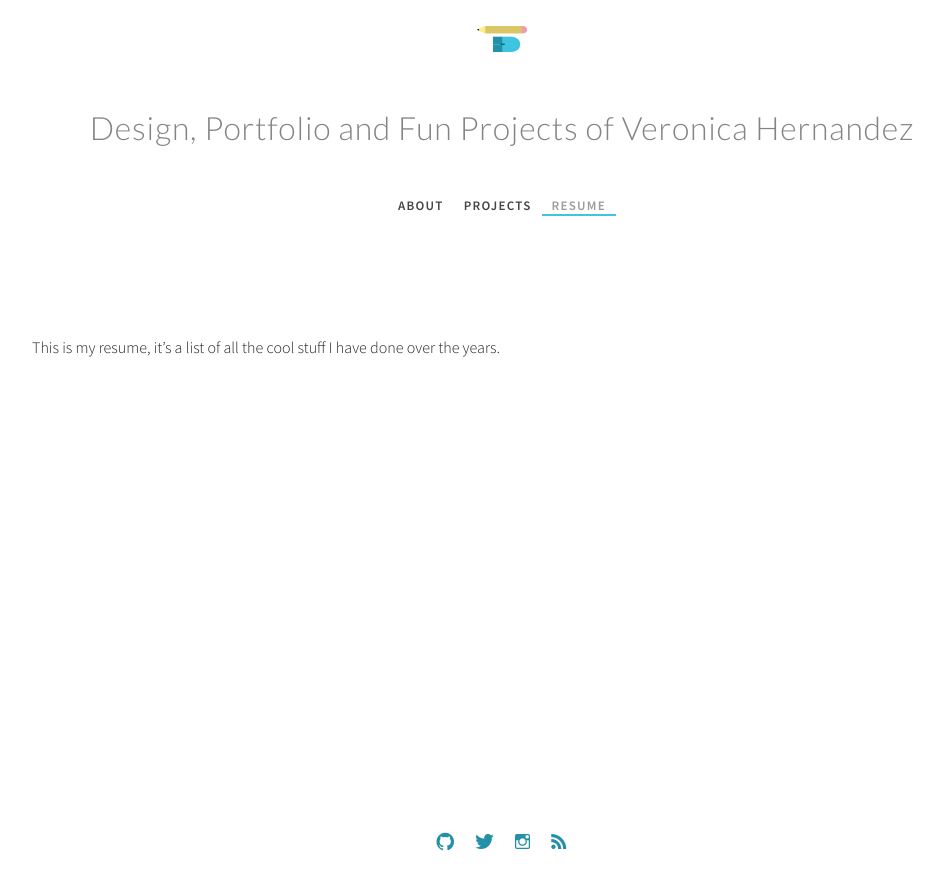
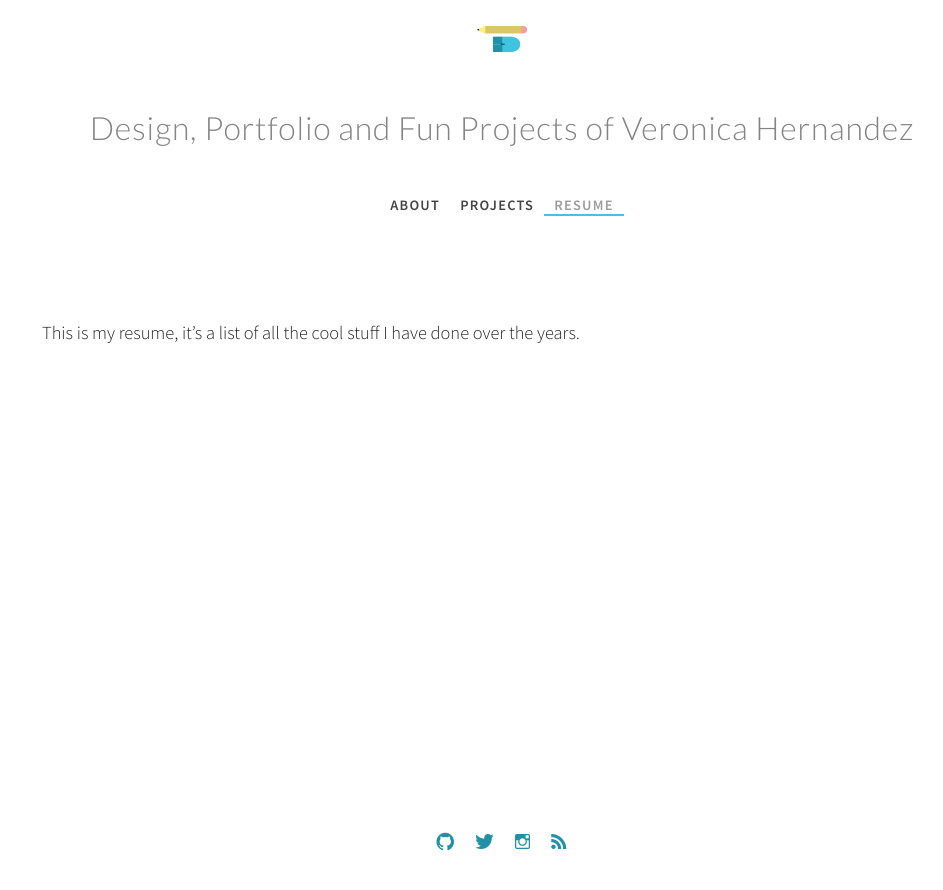
Before and after one commit to vlhernandez/vlhernandez, a Jekyll site: the page built from resume.md, in a window 1280 px wide. Shown: the top 890 px of the page, without its empty margins (138-1081 px from the left). Built offline with Jekyll 4.4.1, drawn with Linux system fonts in a browser that asks for light colours; some web fonts are replaced.

Commit message:
start styles on about page

```diff
--- a/_layouts/page.html
+++ b/_layouts/page.html
@@ -7,13 +7,13 @@
     <h2 class="post-title">{{ page.title }}</h2>
   </header> -->
 
-  <div class="page-container">
+  <div class="page-container row">
     {% if page.image %}
-      <div class="page-image">
-        <img class="post-image" src="/img/{{ page.image }}"> <!-- display page specific image -->
+      <div class="page-image col">
+        <img class="page-image" src="/img/{{ page.image }}"> <!-- display page specific image -->
       </div>
     {% endif %}
-    <div class="page-content">
+    <div class="page-text col">
       {{ content }}
     </div>
   </div>
--- a/css/my_main.css
+++ b/css/my_main.css
@@ -114,7 +114,7 @@
 
 nav a {
   text-align: center;
-  font-size: .813em; /*13px*/
+  font-size: .9em; /*13px*/
   letter-spacing: 1.25px;
   font-weight: 600;
   padding: 15px 10px;
@@ -139,6 +139,11 @@
 }
 
 
+.page-image {
+  border-radius: 3px;
+}
+
+
 /**********************************
   POSTS
 **********************************/
@@ -150,7 +155,7 @@
 .post-link,
 .post-title {
   font-weight: 400;
-  font-size: 1em;
+  font-size: 1.15em;
 }
 
 .post-meta {
@@ -160,9 +165,10 @@
 }
 
 .post-excerpt,
-.post-content {
+.post-content,
+.page-text {
   line-height: 1.5;
-  font-size: .9em;
+  font-size: 1.15em;
   margin-bottom: 10px;
 }
 
--- a/css/responsive.css
+++ b/css/responsive.css
@@ -3,6 +3,7 @@
 .row {
     display: flex;
     flex-direction: column;
+    padding: 5px;
 }
 
  /*for desktop */
@@ -32,6 +33,7 @@
 
   .col {
     flex: 1 200px;
+    margin: 5px;
   }
 
 }
```
